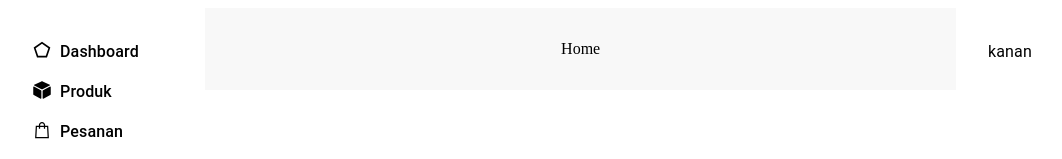
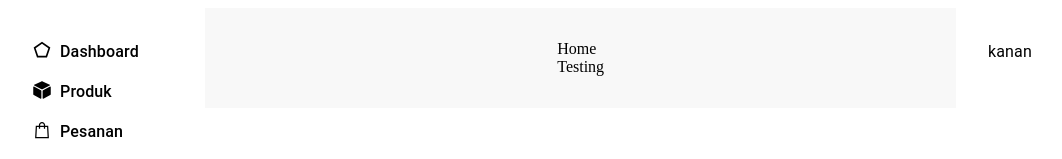
Before and after one commit to Abahski/fe-lakoe, a React (Vite) app: page / in a window 1280 px wide. Shown: the top 159 px of the page, without its empty margins (8-1070 px from the left). Built offline with nearby package versions, Linux system fonts and the light colour scheme.

Commit message:
Testing Home

```diff
--- /dev/null
+++ b/src/Home/Testing.tsx
@@ -0,0 +1,9 @@
+import React from 'react'
+
+const Testing = () => {
+    return (
+        <div>Testing</div>
+    )
+}
+
+export default Testing
--- a/src/Home/index.tsx
+++ b/src/Home/index.tsx
@@ -1,7 +1,10 @@
+import Testing from "./Testing"
+
 const Home = () => {
   return (
     <div>
       Home
+      <Testing />
     </div>
   )
 }
```
